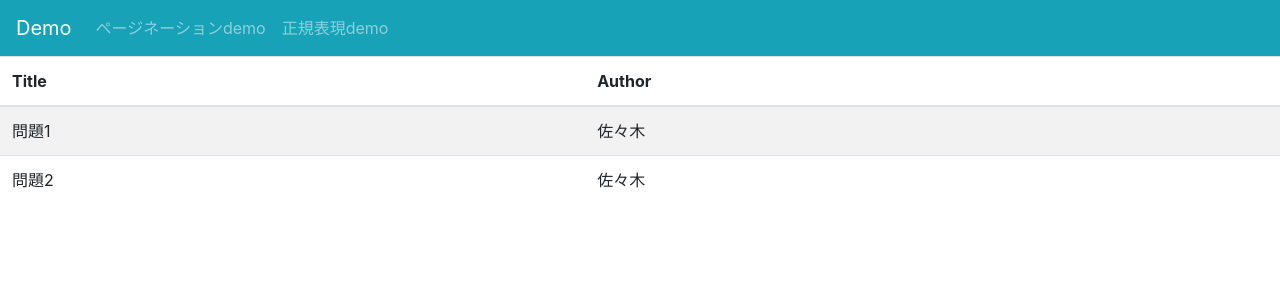
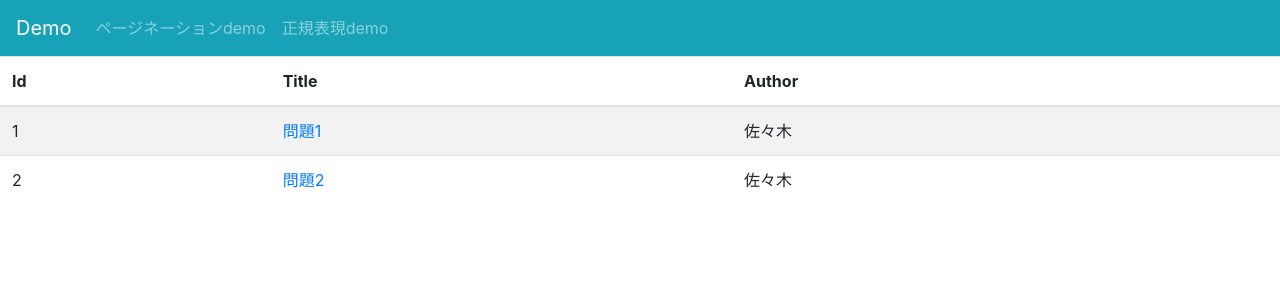
Before and after one commit to sou0913/nuxt_proto, a Nuxt app: page /regex in a window 1280 px wide. Shown: the top 300 px of the page. Built offline with nearby package versions, Linux system fonts and the light colour scheme.

Commit message:
空の個別ページへのリンク設定

```diff
--- /dev/null
+++ b/pages/problem/_id.vue
@@ -0,0 +1,16 @@
+<template>
+  <div>
+  </div>
+</template>
+
+<script>
+export default {
+  data() {
+    return {
+    };
+  },
+  // async fetch() {
+  //   this.form= await this.$axios.$get(`http://localhost:3000/employees/${this.$route.params.id}`)
+  // }
+};
+</script>
--- a/pages/regex.vue
+++ b/pages/regex.vue
@@ -6,9 +6,9 @@
       @input="fetchEmployees"
     ></b-pagination> -->
     <b-table striped hover :items="questions">
-      <!-- <template v-slot:cell(name)="data">
-        <b-link :to="'/employee/' + data.item.id">{{ data.value }}</b-link>
-      </template> -->
+      <template v-slot:cell(title)="data">
+        <b-link :to="'/problem/' + data.item.id">{{ data.value }}</b-link>
+      </template>
     </b-table>
   </div>
 </template>
@@ -19,7 +19,7 @@ export default {
     return {
       currentPage: 1,
       rows: 0,
-      questions: [{title: '問題1', author: '佐々木'}, {title: '問題2', author: '佐々木'}],
+      questions: [{id: 1, title: '問題1', author: '佐々木'}, {id: 2, title: '問題2', author: '佐々木'}],
     };
   },
   // async fetch() {
```
